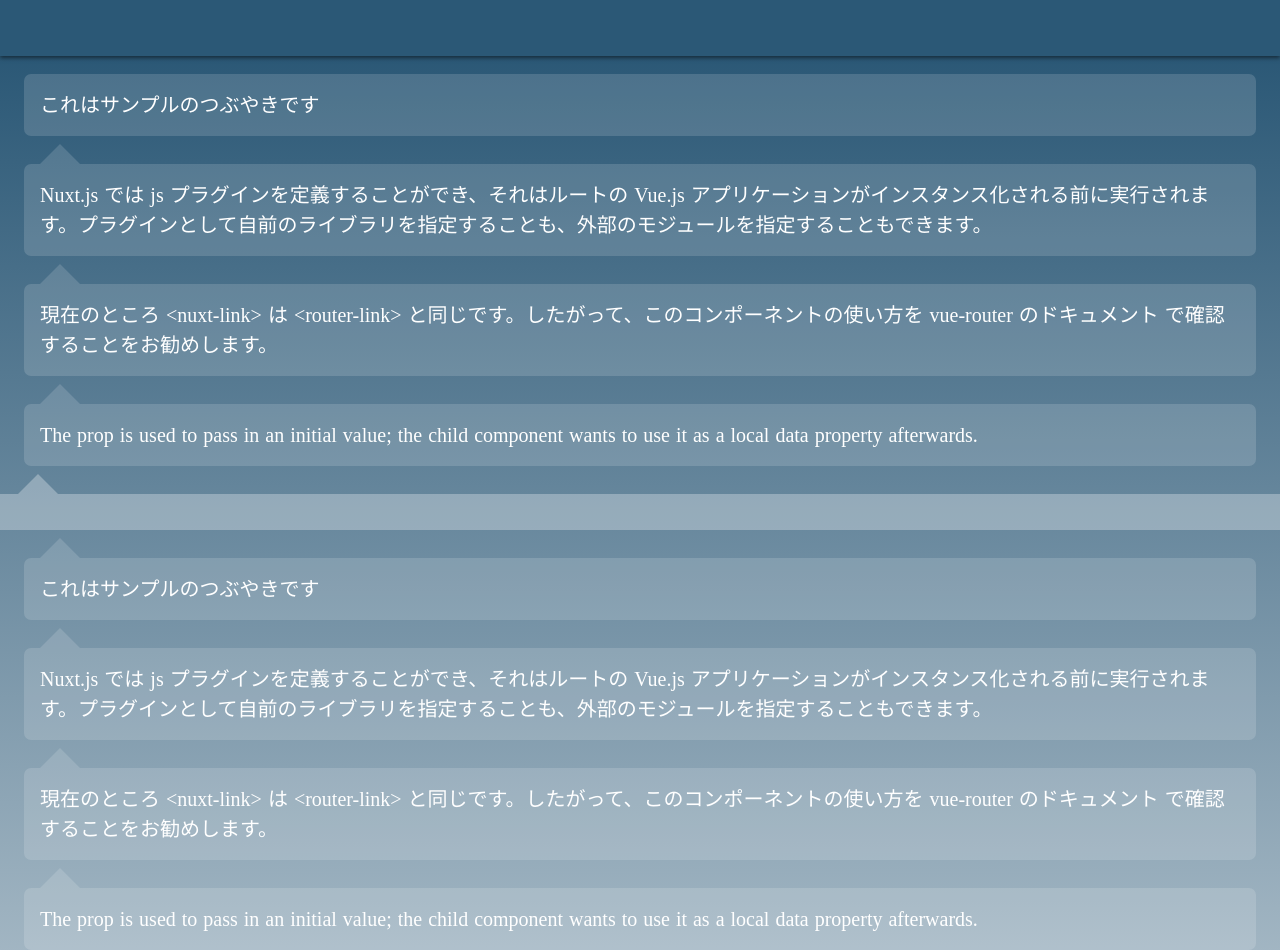
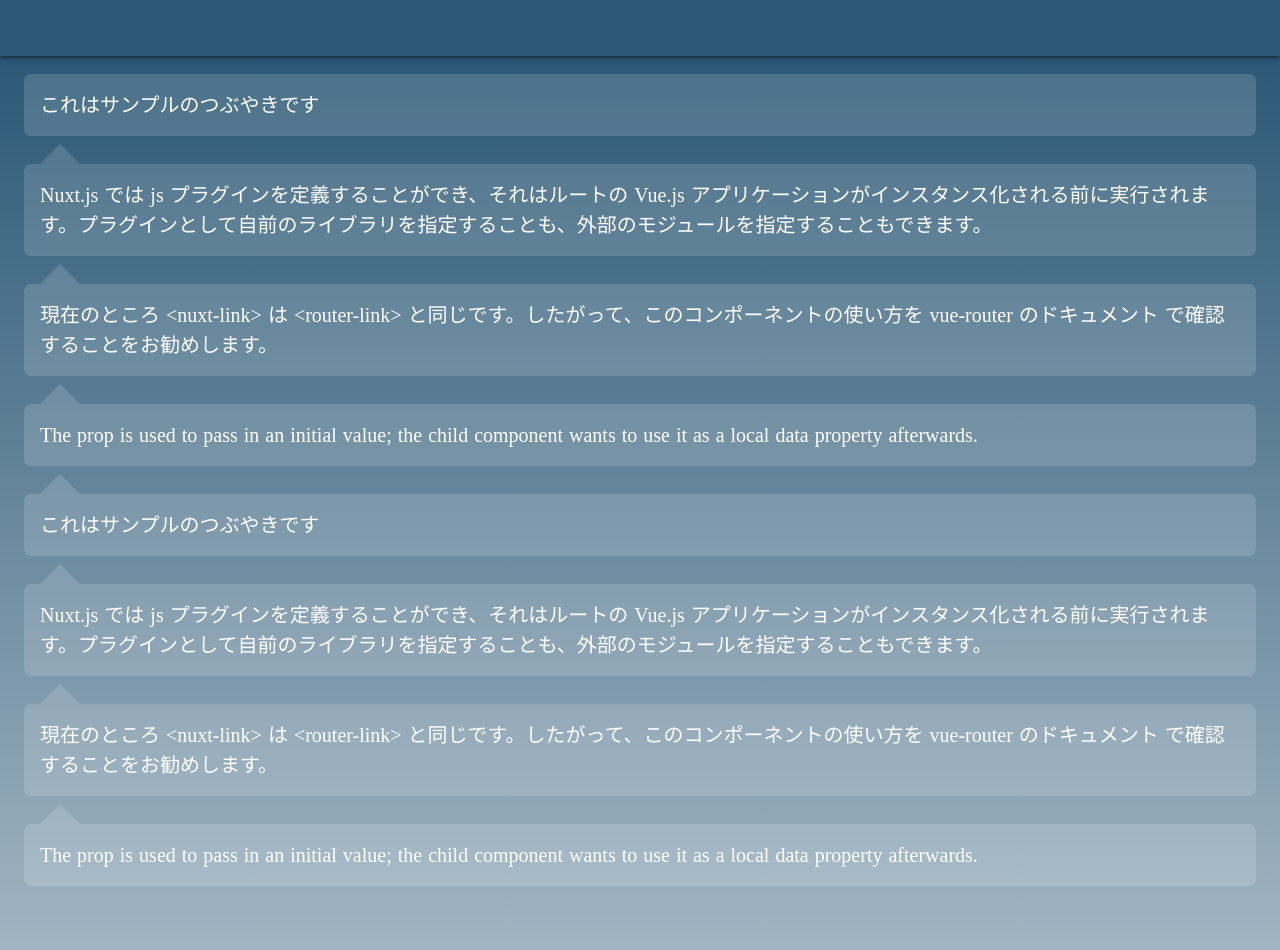
Before and after one commit to Spice-Z/DockHack-Nuxt, a Nuxt app: page /IDetail in a window 1280 px wide. After the commit the page ends 886 px from the top, so only its background shows below. Built offline with nearby package versions, Linux system fonts and the light colour scheme.

Commit message:
[update] ILからIDetailへのリンクを設置

```diff
--- a/components/FocusedIdea.vue
+++ b/components/FocusedIdea.vue
@@ -1,6 +1,6 @@
 <template>
-  <div class="FIdea">
-    <p>{{FIdea.text}}</p>
+  <div v-if="FIdea" class="FIdea">
+    <p>{{FIdea.idea_text}}</p>
   </div>
 </template>
 <script>
--- a/components/Idea.vue
+++ b/components/Idea.vue
@@ -1,6 +1,6 @@
 <template>
   <div class="idea">
-    <p>{{idea.idea_text}}</p>
+    <router-link :to="{ path: '/IDetail', query: { FIdeaId: idea.id }}">{{idea.idea_text}}</router-link>
   </div>
 </template>
 <script>
@@ -25,4 +25,9 @@
   font-size: 20px;
   line-height: 30px;
 }
+
+a {
+  color: #ffffff;
+  text-decoration: none;
+}
 </style>
--- a/pages/IDetail.vue
+++ b/pages/IDetail.vue
@@ -1,7 +1,7 @@
 <template>
   <div class="container">
     <Idea v-for="(value, key) in ideas" v-bind:key="key" v-bind:value="value" v-bind:class="{'second-box':(key!=0)}" class="idea-box" />
-    <FocusedIdea class="idea-box Fidea-box" v-bind:idea="Fidea"/>
+    <FocusedIdea class="idea-box FIdea-box" v-bind:idea="getFIdea()"/>
     <Idea v-for="(value, key) in ideas" v-bind:key="key+30" v-bind:value="value" class="idea-box second-box" />
   </div>
 </template>
@@ -18,7 +18,7 @@
   layout: "default",
   data: function() {
     return {
-      id: "",
+      FIdea_id: null,
       pass: "",
       ideas: [
         { id: 1, idea_text: "これはサンプルのつぶやきです" },
@@ -38,17 +38,29 @@
             "The prop is used to pass in an initial value; the child component wants to use it as a local data property afterwards."
         }
       ],
-      Fidea: {
+      FIdea: {
         id: 7,
         idea_text: "爆速の開発環境で驚いているそ。これはすごい。"
       }
     };
   },
-  computed: {
-    notbox: function() {
-      return {
-        "second-box": true
-      };
+  asyncData(context) {
+    return {
+      // asyncDataでreturnすると、dataにマージされる
+      FIdea_id: context.query["FIdeaId"]
+    };
+  },
+  methods: {
+    getFIdea: function() {
+      if (this.FIdea_id) {
+        let Fid = this.FIdea_id;
+        return this.ideas.find(function(idea) {
+          return idea.id == Fid;
+        });
+      }
+
+      let i = { id: 1, idea_text: "これはサンプルのつぶやきです" };
+      return;
     }
   }
 };
@@ -65,7 +77,7 @@
   position: relative;
 }
 
-.Fidea-box::before {
+.FIdea-box::before {
   position: absolute;
   content: "";
   display: block;
@@ -98,7 +110,7 @@
   border-bottom: 20px rgba(255, 255, 255, 0.15) solid;
 }
 
-.Fidea-box {
+.FIdea-box {
   margin: auto -24px 28px -24px;
 }
 </style>
--- a/pages/IL.vue
+++ b/pages/IL.vue
@@ -1,6 +1,6 @@
 <template>
   <div class="container">
-    <Idea v-for="(value, key) in ideasx" v-bind:key="key+100" v-bind:value="value" class="idea-box" />
+    <Idea v-for="(value, key) in ideas" v-bind:key="key+100" v-bind:value="value" class="idea-box" />
   </div>
 </template>
 
@@ -24,7 +24,7 @@
     };
   },
   computed: {
-    ...mapGetters(["ideasx"])
+    ...mapGetters(["ideas"])
   }
 };
 </script>
--- a/pages/Tweet.vue
+++ b/pages/Tweet.vue
@@ -23,6 +23,13 @@
 </script>
 
 <style>
+textarea:focus {
+  outline: 0;
+}
+
+button:focus {
+  outline: 0;
+}
 .all-in-container {
   position: absolute;
   display: flex;
--- a/store/index.js
+++ b/store/index.js
@@ -6,7 +6,7 @@
       ideas: null
     },
     getters: {
-      ideasx: state => state.ideas
+      ideas: state => state.ideas
     },
     mutations: {
       saveIdeas(state, { ideas }) {
```
